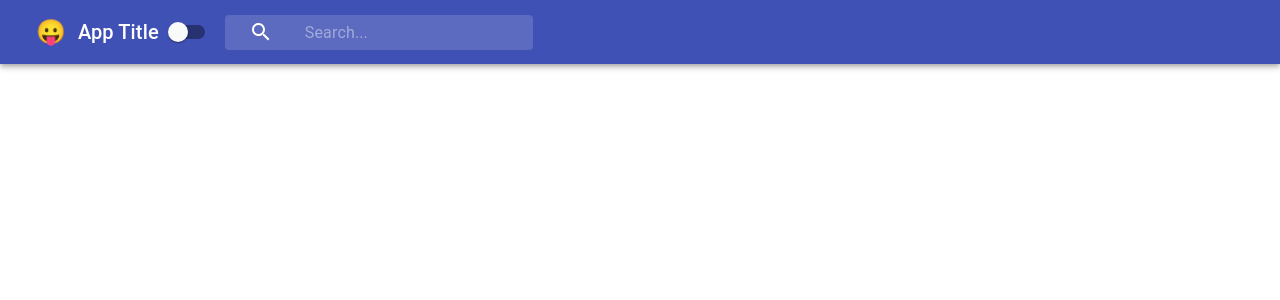
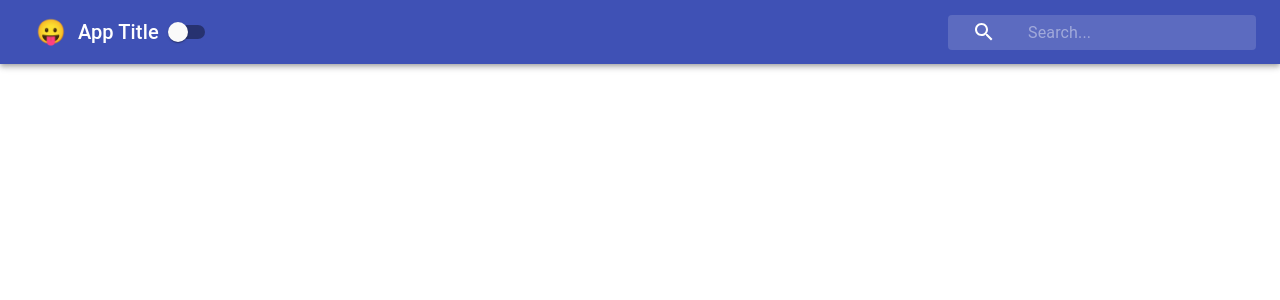
Before and after one commit to Decomplosed/react-context-app, a React (Create React App) app: page / in a window 1280 px wide. Shown: the top 300 px of the page. Built offline with nearby package versions, Linux system fonts and the light colour scheme.

Commit message:
fixed styles so the searchbar shows on the right side of the Navbar

```diff
--- a/src/styles/NavbarStyles.js
+++ b/src/styles/NavbarStyles.js
@@ -25,10 +25,11 @@ const styles = theme => ({
     '&:hover': {
       backgroundColor: fade(theme.palette.common.white, 0.25)
     },
-    marginLeft: '0',
+    marginLeft: 'auto',
+    marginRight: '0',
     width: '100%',
     [theme.breakpoints.up('sm')]: {
-      marginLeft: theme.spacing.unit,
+      marginLeft: 'auto',
       width: 'auto'
     }
   },
```
